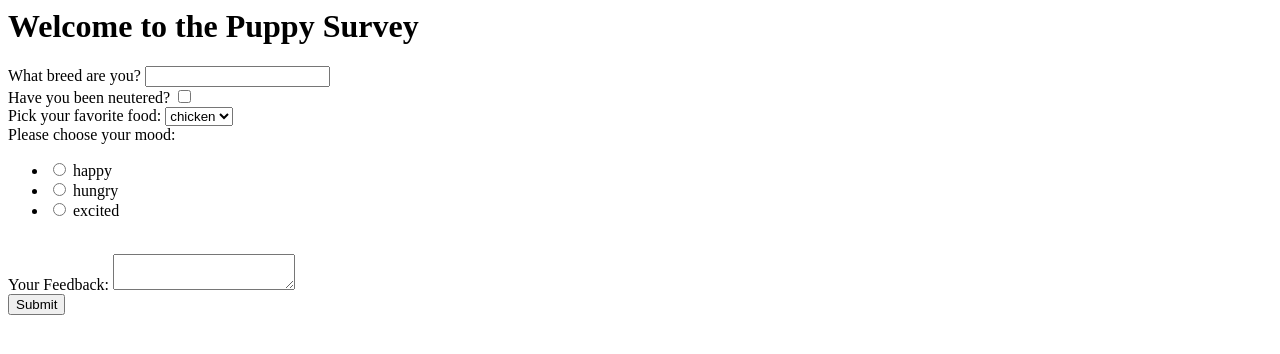
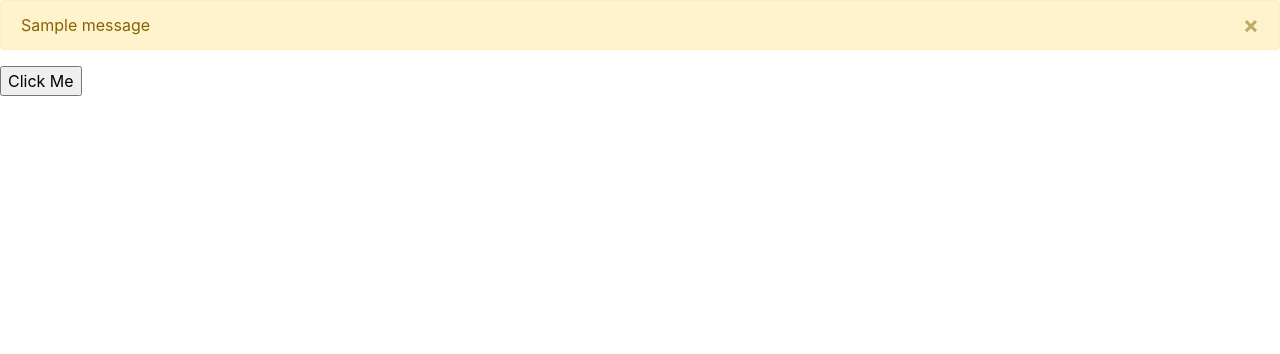
Before and after one commit to northernocean/learning-flask-web, a Flask app: page / in a window 1280 px wide. Shown: the top 354 px of the page. Run offline with Flask 2, Linux system fonts and the light colour scheme; one stand-in notice (Sample message) is shown; some libraries are stand-ins or nearby versions.

Commit message:
Flash alerts

```diff
--- a/app.py
+++ b/app.py
@@ -1,41 +1,28 @@
-from flask import Flask, render_template, session, redirect, url_for
+from flask import Flask, render_template, flash, session, redirect, url_for
 from flask_wtf import FlaskForm
-from wtforms import (StringField, BooleanField, DateTimeField,
-    RadioField, SelectField, TextField, TextAreaField, SubmitField)
-from wtforms.validators import DataRequired
+from wtforms import (StringField, SubmitField)
 
 app = Flask(__name__)
 
 app.config["SECRET_KEY"] = "butter-candy-maple"
 
 
-class MyForm(FlaskForm):
+class SimpleForm(FlaskForm):
 
-    breed = StringField("What breed are you?", validators=[DataRequired()])
-    neutered = BooleanField("Have you been neutered?")
-    mood = RadioField("Please choose your mood:", choices=[("1","happy"), ("2","hungry"), ("3", "excited")])
-    food_choice = SelectField("Pick your favorite food: ", choices=[("c","chicken"), ("b","beef"), ("f","fish")])
-    feedback = TextAreaField("Your Feedback:")
-    submit = SubmitField("Submit")
+    submit = SubmitField("Click Me")
 
 
 @app.route("/", methods=["GET","POST"])
 def index():
 
-    form = MyForm()
+    form = SimpleForm()
 
     if form.validate_on_submit():
-        session["breed"] = form.breed.data
-        session["neutered"] = form.neutered.data
-        session["mood"] = form.mood.data
-        session["food_choice"] = form.food_choice.data
-        session["feedback"] = form.feedback.data
-
-        return redirect(url_for("thank_you"))
+        flash("You just clicked the button.")
+        return redirect(url_for("index"))
 
     return render_template("index.html", form=form)
 
 
-@app.route("/thank_you")
-def thank_you():
-    return render_template("thank_you.html")
+if __name__ == "__main__":
+    app.run()
--- a/templates/index.html
+++ b/templates/index.html
@@ -1,19 +1,36 @@
-<h1>Welcome to the Puppy Survey</h1>
+<!DOCTYPE html>
+<html lang="en">
+<head>
+    <meta charset="UTF-8">
+    <meta name="viewport" content="width=device-width, initial-scale=1.0">
+    <link rel="stylesheet" href="https://stackpath.bootstrapcdn.com/bootstrap/4.5.2/css/bootstrap.min.css"
+        integrity="sha384-JcKb8q3iqJ61gNV9KGb8thSsNjpSL0n8PARn9HuZOnIxN0hoP+VmmDGMN5t9UJ0Z" crossorigin="anonymous">
+    <script src="https://code.jquery.com/jquery-3.5.1.slim.min.js"
+        integrity="sha384-DfXdz2htPH0lsSSs5nCTpuj/zy4C+OGpamoFVy38MVBnE+IbbVYUew+OrCXaRkfj" crossorigin="anonymous"></script>
+    <script src="https://cdn.jsdelivr.net/npm/popper.js@1.16.1/dist/umd/popper.min.js"
+        integrity="sha384-9/reFTGAW83EW2RDu2S0VKaIzap3H66lZH81PoYlFhbGU+6BZp6G7niu735Sk7lN" crossorigin="anonymous"></script>
+    <script src="https://stackpath.bootstrapcdn.com/bootstrap/4.5.2/js/bootstrap.min.js"
+        integrity="sha384-B4gt1jrGC7Jh4AgTPSdUtOBvfO8shuf57BaghqFfPlYxofvL8/KUEfYiJOMMV+rV" crossorigin="anonymous"></script>
 
-<form method="POST">
+    <title>Flash Alerts</title>
+</head>
 
-    {{ form.hidden_tag() }}
+<body>
 
-    {{ form.breed.label }} {{ form.breed }}
-    <br>
-    {{ form.neutered.label }} {{ form.neutered }}
-    <br>
-    {{ form.food_choice.label }} {{ form.food_choice }}
-    <br>
-    {{ form.mood.label }} {{ form.mood }}
-    <br>
-    {{ form.feedback.label }} {{ form.feedback }}
-    <br>
-    {{ form.submit }}
+    {% for message in get_flashed_messages() %}
+        <div class="alert alert-warning alert-dismissible fade show" role="alert">
+            <button type="button" class="close" data-dismiss="alert" aria-label="close">
+                <span aria-hidden="true">&times;</span>
+            </button>
+            {{ message }}
+        </div>
+    {% endfor %}
 
-</form>
+    <form method="POST">
+        {{ form.hidden_tag() }}
+        {{ form.submit() }}
+    </form>
+
+</body>
+
+</html>
```
Also changed, not shown: templates/thank_you.html (deleted, +0 -8 lines).
